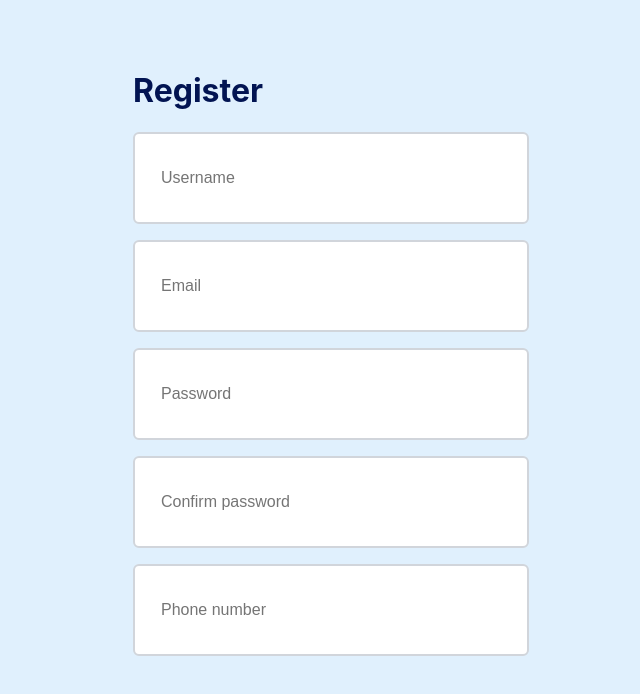
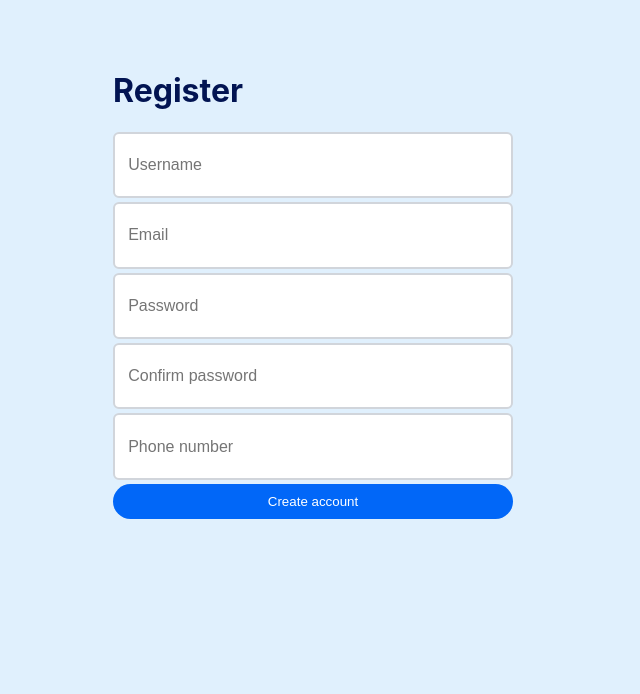
Before and after one commit to FranciscoZizzi/Alquilaser-frontend, a React (Create React App) app: page /register in a window 1280 px wide. Shown: the top 694 px of the page, without its empty margins (327-967 px from the left). Built offline with nearby package versions, Linux system fonts and the light colour scheme.

Commit message:
Added Button component

```diff
--- /dev/null
+++ b/src/components/button/Button.tsx
@@ -0,0 +1,58 @@
+import React, { ButtonHTMLAttributes } from 'react';
+import styled, { css } from 'styled-components';
+
+const BaseButton = css`
+  color: white;
+  border: none;
+  width: 100%;
+  border-radius: 100px;
+  padding: 10px 20px;
+  cursor: pointer;
+`;
+
+const PrimaryButton = styled.button`
+  ${BaseButton};
+  background-color: #0167f8;
+
+  &:hover {
+    background-color: #0056b3;
+  }
+`;
+
+const SecondaryButton = styled.button`
+  ${BaseButton};
+  background-color: #021452;
+
+  &:hover {
+    background-color: #495057;
+  }
+`;
+
+const DisabledButton = styled.button`
+    ${BaseButton};
+    background-color: gray;
+    cursor: not-allowed;
+
+    &:hover {
+        background-color: dimgrey;
+    }
+`;
+
+export interface ButtonProps extends ButtonHTMLAttributes<HTMLButtonElement> {
+    variant?: 'primary' | 'secondary' | 'disabled';
+}
+
+const Button: React.FC<ButtonProps> = ({ variant = 'primary', ...rest }) => {
+    switch (variant) {
+        case 'primary':
+            return <PrimaryButton {...rest} />;
+        case 'secondary':
+            return <SecondaryButton {...rest} />;
+        case 'disabled':
+            return <DisabledButton {...rest} />;
+        default:
+            return <PrimaryButton {...rest} />;
+    }
+}
+
+export default Button;
--- a/src/components/textField/TextField.tsx
+++ b/src/components/textField/TextField.tsx
@@ -23,8 +23,8 @@ const TextField = ({value, placeholder, supportingText, isError}:{value?: string
                 backgroundColor: 'white',
                 color: 'black',
                 borderStyle: 'solid',
-                width: '100%',
-                padding: '1rem',
+                width: 'calc(100% - 0.4rem - 4px)',
+                padding: '0.2rem',
                 position: 'relative',
                 borderWidth: '2px',
                 height: 56,
@@ -45,7 +45,7 @@ const TextField = ({value, placeholder, supportingText, isError}:{value?: string
                         borderColor: 'transparent',
                         backgroundColor: 'white',
                         outline: 'none',
-                        width: '100%',
+                        width: 'calc(100% - 1rem)',
                         fontSize: '16px',
                         margin: 0, // Add margin: 0 to remove default margin
                         padding: '0.5rem', // Adjust padding as needed
@@ -70,7 +70,9 @@ const TextField = ({value, placeholder, supportingText, isError}:{value?: string
             </div>
             <p style={{
                 marginLeft: '1rem',
-                color: '#718096',
+                marginBottom: '4px',
+                marginTop: '2px',
+                color: 'black',
                 opacity: isFocused ? '1' : '0',
             }}>
                 {supportingText}
--- a/src/pages/home/index.tsx
+++ b/src/pages/home/index.tsx
@@ -1,6 +1,5 @@
 import React, {useState} from "react";
-import SearchBar from "../../components/searchBar/SearchBar";
-import TextField from "../../components/textField/TextField";
+import Button from "../../components/button/Button";
 
 const HomePage = () => {
 
@@ -25,7 +24,7 @@ const HomePage = () => {
                     Home Page
                 </h1>
                 <div style={{fontSize: '16px'}}>
-                    <TextField placeholder={"test-placeholder"}/>
+                    <Button>Test</Button>
                 </div>
             </div>
         </div>
--- a/src/pages/register/index.tsx
+++ b/src/pages/register/index.tsx
@@ -1,35 +1,35 @@
-import React, {useState} from "react";
+import React, { useState } from "react";
 import TextField from "../../components/textField/TextField";
+import Button from "../../components/button/Button";
 
 const RegisterPage = () => {
 
     return (
-        <div style = {{
+        <div style={{
             backgroundColor: '#e0f0fd',
             display: 'flex',
             alignItems: 'center',
             justifyContent: 'center',
-            height: '100vh'
+            height: '100vh',
+            fontSize: '16px'
         }}>
             <div style={{
                 height: 700,
-                width: 360
+                width: 400,
+                display: 'flex',
+                flexDirection: 'column',
             }}>
                 <h1 style={{
                     color: '#021452'
                 }}>
                     Register
                 </h1>
-                <div style={{
-                    fontSize: '16px',
-                }}>
-                    <TextField placeholder={"Username"}/>
-                    <TextField placeholder={"Email"}/>
-                    <TextField placeholder={"Password"}/>
-                    <TextField placeholder={"Confirm password"}/>
-                    <TextField placeholder={"Phone number"}/>
-                </div>
-
+                <TextField placeholder={"Username"} />
+                <TextField placeholder={"Email"} />
+                <TextField placeholder={"Password"}/>
+                <TextField placeholder={"Confirm password"} />
+                <TextField placeholder={"Phone number"} />
+                <Button>Create account</Button>
             </div>
         </div>
     )
```
